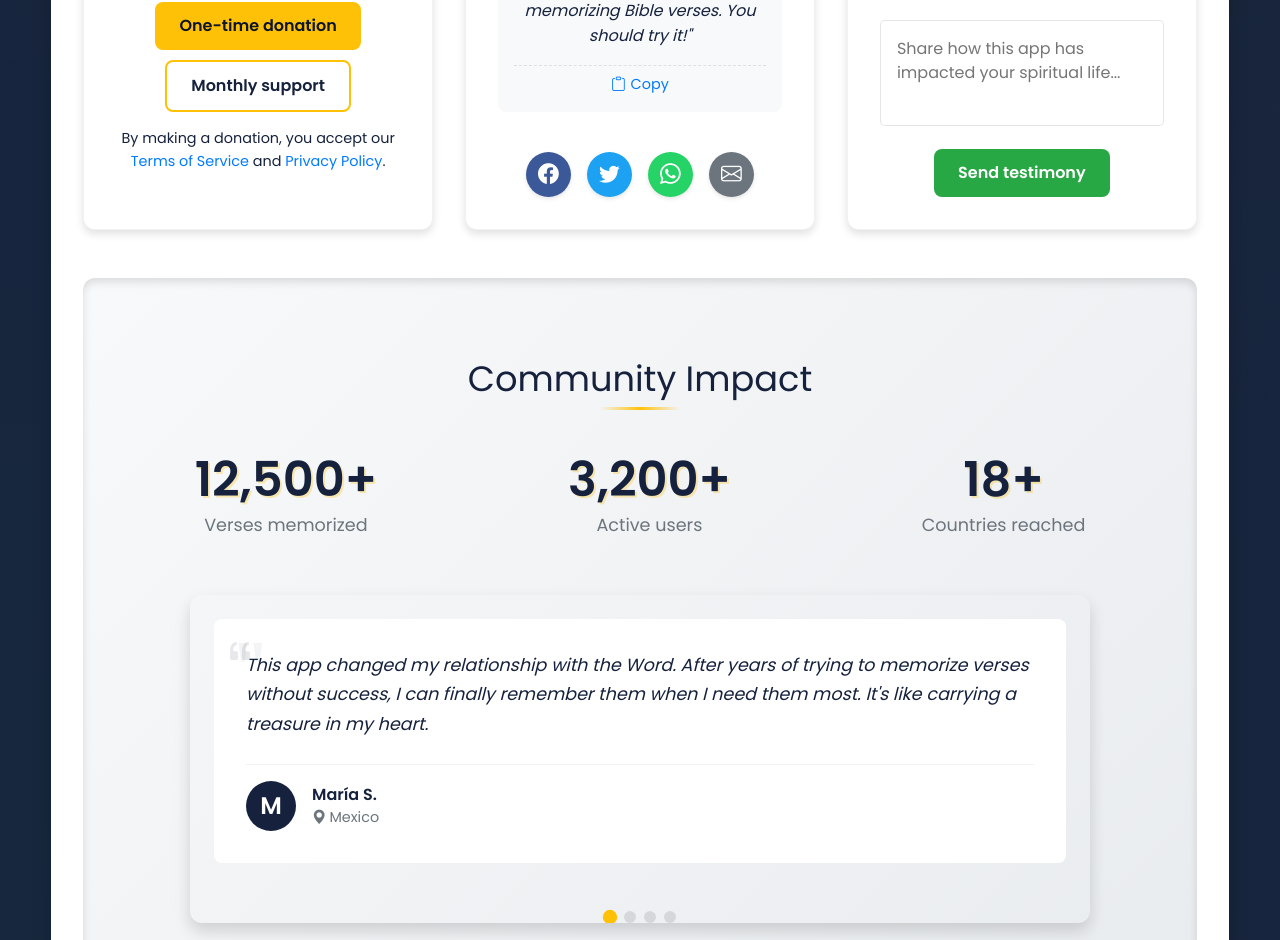
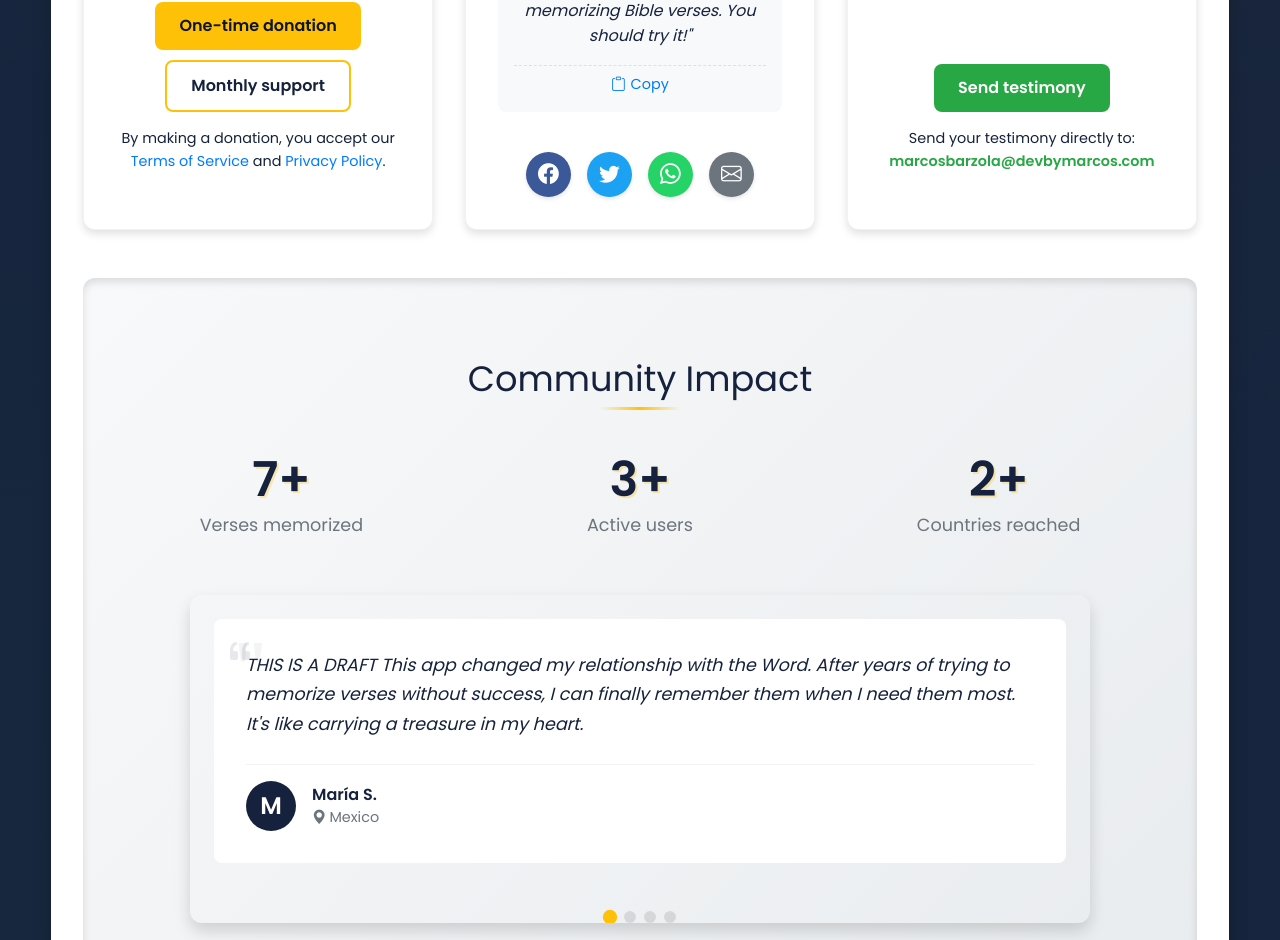
Before and after one commit to marcosdiego1904/front, a React (Vite) app: page /support in a window 1280 px wide. Shown: the part 2120-3060 px from the top of the page. Built offline with nearby package versions, Linux system fonts and the light colour scheme.

Commit message:
support section fixed

```diff
--- a/pages/learnsection/support/constStyle.css
+++ b/pages/learnsection/support/constStyle.css
@@ -1731,3 +1731,19 @@ body {
     font-size: 1.2rem;
   }
 }
+.email-direct-note {
+  text-align: center;
+  font-size: 0.9rem;
+  margin-top: 15px;
+  color: var(--text-muted);
+}
+
+.email-direct-note a {
+  color: var(--accent-green);
+  text-decoration: none;
+  font-weight: 600;
+}
+
+.email-direct-note a:hover {
+  text-decoration: underline;
+}
--- a/pages/learnsection/support/support.tsx
+++ b/pages/learnsection/support/support.tsx
@@ -19,22 +19,22 @@ const SupportPage: React.FC = () => {
   // Testimonial data
   const testimonials = [
     {
-      text: "This app changed my relationship with the Word. After years of trying to memorize verses without success, I can finally remember them when I need them most. It's like carrying a treasure in my heart.",
+      text: "THIS IS A DRAFT This app changed my relationship with the Word. After years of trying to memorize verses without success, I can finally remember them when I need them most. It's like carrying a treasure in my heart.",
       author: "María S.",
       country: "Mexico"
     },
     {
-      text: "As a pastor, I recommend this tool to my entire congregation. The step-by-step method is brilliant and I've seen how it has transformed the spiritual life of many in our church.",
+      text: "THIS IS A DRAFT As a pastor, I recommend this tool to my entire congregation. The step-by-step method is brilliant and I've seen how it has transformed the spiritual life of many in our church.",
       author: "Pastor David L.",
       country: "Colombia"
     },
     {
-      text: "I'm a Sunday school teacher and this app has revolutionized how I teach the Word to my students. Now the children memorize with enthusiasm and compete to see who learns more verses!",
+      text: "THIS IS A DRAFT I'm a Sunday school teacher and this app has revolutionized how I teach the Word to my students. Now the children memorize with enthusiasm and compete to see who learns more verses!",
       author: "Carolina P.",
       country: "Spain"
     },
     {
-      text: "Every day on the train I use the app to memorize a new verse. This habit has been a spiritual anchor in difficult times. I am deeply grateful for the developer's work.",
+      text: "THIS IS A DRAFT Every day on the train I use the app to memorize a new verse. This habit has been a spiritual anchor in difficult times. I am deeply grateful for the developer's work.",
       author: "Roberto M.",
       country: "Argentina"
     }
@@ -192,7 +192,6 @@ const SupportPage: React.FC = () => {
                 <div className="expense-progress-container">
                   <div className="expense-progress-label">
                     <span>Monthly cost</span>
-                    <span>Covered: 65%</span>
                   </div>
                   <div className="expense-progress-bar">
                     <div className="expense-progress-fill" style={{width: "65%"}}></div>
@@ -211,7 +210,6 @@ const SupportPage: React.FC = () => {
                 <div className="expense-progress-container">
                   <div className="expense-progress-label">
                     <span>Project in progress</span>
-                    <span>Completed: 40%</span>
                   </div>
                   <div className="expense-progress-bar">
                     <div className="expense-progress-fill" style={{width: "40%"}}></div>
@@ -230,7 +228,6 @@ const SupportPage: React.FC = () => {
                 <div className="expense-progress-container">
                   <div className="expense-progress-label">
                     <span>Future project</span>
-                    <span>Funds: 25%</span>
                   </div>
                   <div className="expense-progress-bar">
                     <div className="expense-progress-fill" style={{width: "25%"}}></div>
@@ -373,35 +370,46 @@ const SupportPage: React.FC = () => {
     how the app has impacted your spiritual life.
   </p>
   <div className="testimonial-form">
-                <textarea
+    {/** <textarea
       placeholder="Share how this app has impacted your spiritual life..."
       rows={3}
       value={formData.message}
       onChange={handleInputChange}
       name="message"
-                ></textarea>
-                <button className="support-btn testimonial-btn">Send testimony</button>
+    ></textarea>*/}
+    <button
+      className="support-btn testimonial-btn"
+      onClick={() => {
+        // Abrir cliente de correo con el mensaje del textarea
+        const mailtoLink = `mailto:marcosbarzola@devbymarcos.com?subject=My Testimony for Lamp to my feet&body=${encodeURIComponent(formData.message)}`;
+        window.open(mailtoLink, '_blank');
+      }}
+    >
+      Send testimony
+    </button>
+    <p className="email-direct-note">
+      Send your testimony directly to: <a href="mailto:marcosbarzola@devbymarcos.com">marcosbarzola@devbymarcos.com</a>
+    </p>
   </div>
 </div>
           </div>
         </div>
 
-        {/* Rest of the existing component remains the same */}
         {/* Impact slider - user testimonials with auto rotation */}
         <div className="impact-section">
           <h2>Community Impact</h2>
 
           <div className="impact-metrics">
             <div className="impact-metric">
-              <div className="metric-number">12,500+</div>
+              <div className="metric-number">7+</div>
               <div className="metric-label">Verses memorized</div>
             </div>
             <div className="impact-metric">
-              <div className="metric-number">3,200+</div>
+              <div className="metric-number">3+</div>
               <div className="metric-label">Active users</div>
             </div>
             <div className="impact-metric">
-              <div className="metric-number">18+</div>
+              <div className="metric-number">2+</div>
               <div className="metric-label">Countries reached</div>
             </div>
           </div>
--- a/src/auth/components/DashboardStyles.css
+++ b/src/auth/components/DashboardStyles.css
@@ -637,9 +637,7 @@
   margin-bottom: 1rem;
 }
 
-@keyframes spin {
-  to { transform: rotate(360deg); }
-}
+
 
 /* Responsive adjustments */
 @media (max-width: 768px) {
```
Lines whose indentation alone changed are shown as unchanged.
